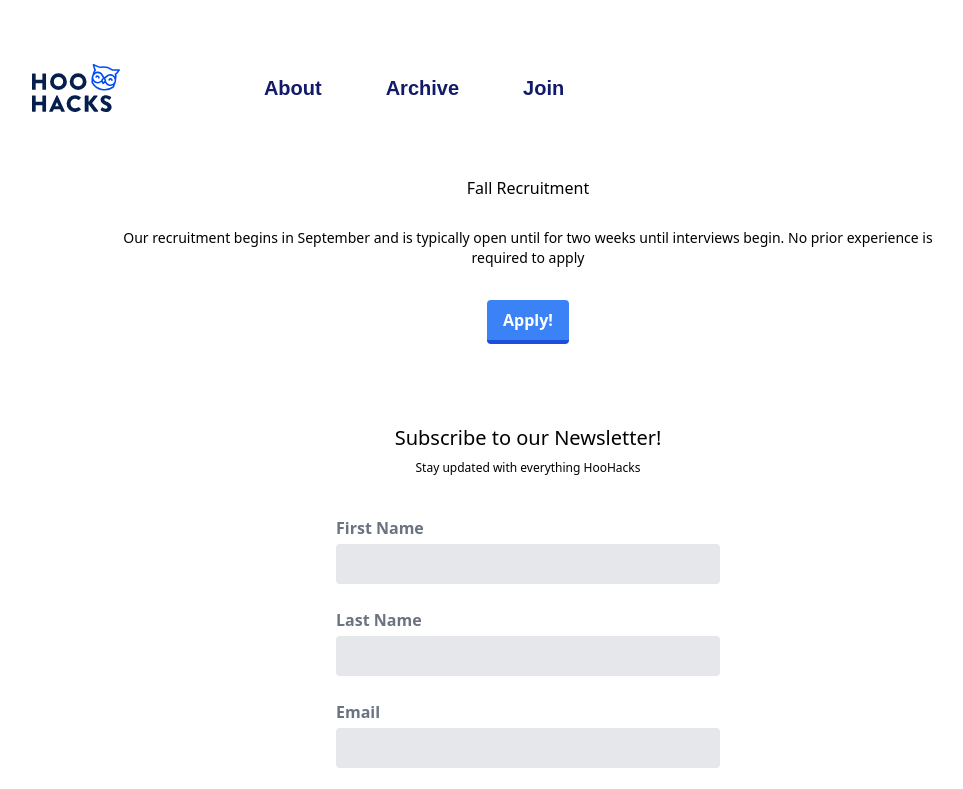
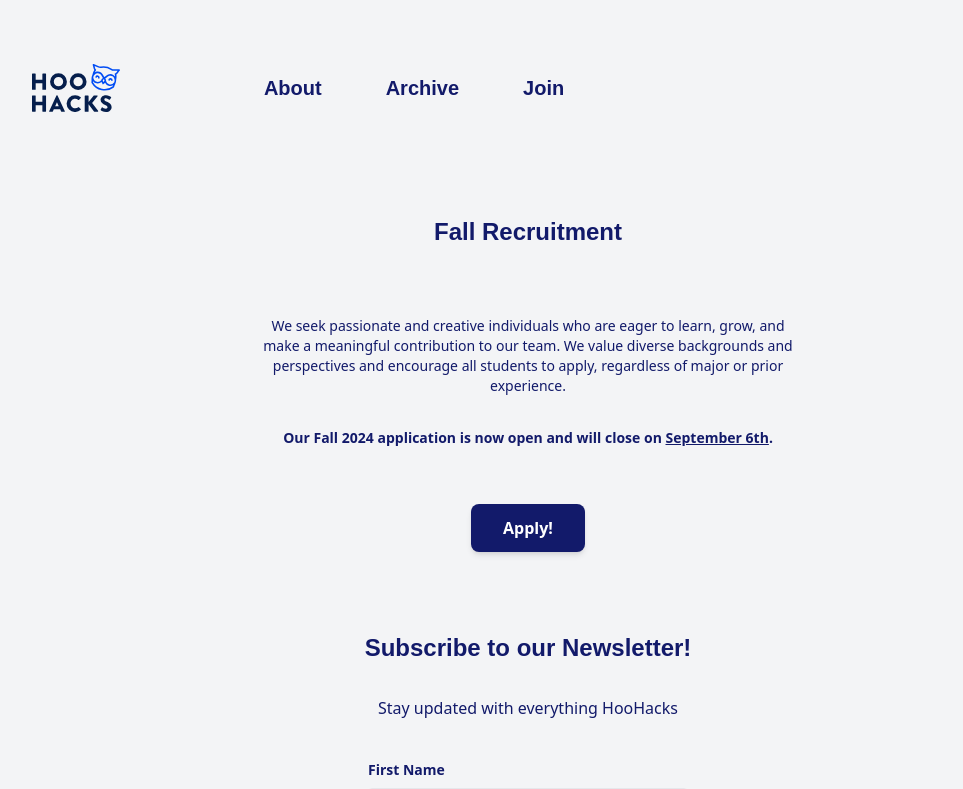
Before and after one commit to hoohacks/team-website, a React (Create React App) app: page /join in a window 1280 px wide. Shown: the top 789 px of the page, without its empty margins (112-1075 px from the left). Built offline with nearby package versions, Linux system fonts and the light colour scheme; the HTML template or start-up script is replaced by a standard one.

Commit message:
home page fixes

```diff
--- a/src/App.tsx
+++ b/src/App.tsx
@@ -9,7 +9,8 @@ import Archive from "./screens/Archive";
 
 function App() {
   return (
-    <>
+
+    <div className="bg-gray-100 min-h-screen">
       <Navbar />
       <Routes>
         <Route path="/" element={<Home />}></Route>
@@ -18,7 +19,7 @@ function App() {
         <Route path="*" element={<NotFound />}></Route>
       </Routes>
       <Footer />
-    </>
+      </div>
   );
 }
 
--- a/src/components/Navbar.tsx
+++ b/src/components/Navbar.tsx
@@ -3,7 +3,7 @@ import owlLogo from "../assets/logo-name-stacked-color.svg";
 
 const Navbar = () => {
   return (
-    <nav className="flex flex-wrap items-center justify-between p-4 md:p-8 lg:p-16 bg-white font-chakra-petch">
+    <nav className="flex flex-wrap items-center justify-between p-4 md:p-8 lg:p-16 bg-gray-100 font-chakra-petch"> {/* Changed from bg-white to bg-gray-100 */}
       <div className="flex items-center gap-4 md:gap-8 lg:gap-16 pl-4 md:pl-8 lg:pl-20">
         <img
           src={owlLogo}
--- a/src/screens/Archive.tsx
+++ b/src/screens/Archive.tsx
@@ -9,16 +9,9 @@ const Archive = () => {
       <div className="history-section">
         <h1 className="history-title">Our History</h1>
         <p className="history-text">
-        Lorem ipsum dolor sit amet, consectetur adipiscing elit. Vivamus lacinia odio vitae vestibulum vestibulum.
-        Cras vehicula tortor a justo vehicula, non cursus magna consectetur. Sed aliquet massa nec urna aliquam, ac laoreet nunc tristique.
-        Integer euismod, ligula ut aliquam fringilla, ipsum nulla viverra ligula, a bibendum nisl ante quis lacus. Nam cursus, purus vel pellentesque pharetra, purus quam fermentum lorem,
-        a luctus orci nisl sit amet arcu. Fusce id sapien bibendum, pharetra eros id, tempus erat.
-        </p>
-        <p className="history-text">
-        Lorem ipsum dolor sit amet, consectetur adipiscing elit. Vivamus lacinia odio vitae vestibulum vestibulum. Cras vehicula tortor a justo vehicula, non cursus magna consectetur.
-        Sed aliquet massa nec urna aliquam, ac laoreet nunc tristique. Integer euismod, ligula ut aliquam fringilla, ipsum nulla viverra ligula,
-        a bibendum nisl ante quis lacus. Nam cursus, purus vel pellentesque pharetra, purus quam fermentum lorem, a luctus orci nisl sit amet arcu.
-        Fusce id sapien bibendum, pharetra eros id, tempus erat.
+        In the fall of 2013, a group of students founded HackUVA with the mission of fostering a culture of innovation and collaboration at the University of Virginia. They established committees for finance, sponsorship, and technology and hosted the university's first hackathon, attracting students and companies from across the nation. The event was a resounding success and has continued to grow each year.
+        Eventually renamed HooHacks, it has become one of the University of Virginia's most significant and anticipated events, embodying the spirit of creativity and technological advancement.
+
         </p>
       </div>
 
--- a/src/screens/JoinPage.tsx
+++ b/src/screens/JoinPage.tsx
@@ -16,7 +16,9 @@ const JoinPage = () => {
 
   const handleApply = () => {
     console.log("Redirect to application");
+    window.open("https://forms.office.com/r/HpE1Lm4wCj", "_blank");
 };
+
 
   const handleSubscribe = async (event: any) => {
     setUserDetails(intialFormData);
@@ -68,39 +70,45 @@ const JoinPage = () => {
   };
 
   return (
-    <div>
-      <div className="container mx-auto flex flex-col h-screen items-center">
-        <div className="mb-7 font">Fall Recruitment</div>
-        <div className="w-2/3 text-center mb-8 text-sm">
-          Our recruitment begins in September and is typically open until for
-          two weeks until interviews begin. No prior experience is required to
-          apply
+    <div className="min-h-screen bg-gray-100 flex items-center justify-center font-sans text-[#121A6A]">
+      <div className="container mx-auto max-w-xl px-4 flex flex-col items-center">
+        <div className="mb-7 text-center font-chakra-petch text-2xl font-bold pt-10">
+          Fall Recruitment
         </div>
-        <div className="mb-20">
+        <div className="text-center mb-8 text-sm pt-10">
+
+        We seek passionate and creative individuals who are eager to learn, grow, and make a meaningful contribution to our team. We value diverse backgrounds and perspectives and encourage all students to apply, regardless of major or prior experience.
+
+        </div>
+        <div className="text-center mb-8 text-sm pb-6">
+          <b>
+            Our Fall 2024 application is now open and will close on <u>September 6th</u>.
+          </b>
+        </div>
+        <div className="mb-10">
           <button
-            className="bg-blue-500 hover:bg-blue-400 text-white font-bold py-2 px-4 border-b-4 border-blue-700 hover:border-blue-500 rounded"
+            className="bg-[#121A6A] hover:bg-blue-800 text-white font-bold py-3 px-8 rounded-lg shadow-md"
             onClick={handleApply}
           >
             Apply!
           </button>
         </div>
-        <div className="text-xl mb-2">Subscribe to our Newsletter!</div>
-        <div className="text-xs mb-10">
+        <div className="text-2xl mb-2 font-chakra-petch font-bold pt-10 pb-6">
+          Subscribe to our Newsletter!
+        </div>
+        <div className="text-s mb-10">
           Stay updated with everything HooHacks
         </div>
-        <form className="w-full max-w-sm" onSubmit={handleSubscribe}>
-          <div className="flex flex-col mb-6 items-center">
-            <div className="mr-auto">
+        <form className="w-full max-w-xs pb-20" onSubmit={handleSubscribe}>
+          <div className="flex flex-col mb-4">
             <label
-                className="block text-gray-500 font-bold text-right mb-1 mb-0 pr-4"
+              className="block text-sm font-bold mb-2"
               htmlFor="inline-full-name"
             >
               First Name
             </label>
-            </div>
-            <div className="w-full">
             <input
-                className="bg-gray-200 appearance-none border-2 border-gray-200 rounded w-full py-2 px-4 text-gray-700 leading-tight focus:outline-none focus:bg-white focus:border-purple-500"
+              className="bg-white appearance-none border rounded w-full py-2 px-3 text-gray-700 leading-tight focus:outline-none focus:shadow-outline"
               id="inline-full-name"
               type="text"
               name="firstName"
@@ -108,19 +116,15 @@ const JoinPage = () => {
               onChange={handleInput}
             />
           </div>
-          </div>
-          <div className="flex flex-col items-center mb-6">
-            <div className="mr-auto">
+          <div className="flex flex-col mb-4">
             <label
-                className="block text-gray-500 font-bold text-right mb-1 mb-0 pr-4"
+              className="block text-sm font-bold mb-2"
               htmlFor="inline-last-name"
             >
               Last Name
             </label>
-            </div>
-            <div className="w-full">
             <input
-                className="bg-gray-200 appearance-none border-2 border-gray-200 rounded w-full py-2 px-4 text-gray-700 leading-tight focus:outline-none focus:bg-white focus:border-purple-500"
+              className="bg-white appearance-none border rounded w-full py-2 px-3 text-gray-700 leading-tight focus:outline-none focus:shadow-outline"
               id="inline-last-name"
               type="text"
               name="lastName"
@@ -128,19 +132,15 @@ const JoinPage = () => {
               onChange={handleInput}
             />
           </div>
-          </div>
-          <div className="flex flex-col items-center mb-10">
-            <div className="mr-auto">
+          <div className="flex flex-col mb-6">
             <label
-                className="block text-gray-500 font-bold text-right mb-1 mb-0 pr-4"
+              className="block text-sm font-bold mb-2"
               htmlFor="inline-email"
             >
               Email
             </label>
-            </div>
-            <div className="w-full">
             <input
-                className="bg-gray-200 appearance-none border-2 border-gray-200 rounded w-full py-2 px-4 text-gray-700 leading-tight focus:outline-none focus:bg-white focus:border-purple-500"
+              className="bg-white appearance-none border rounded w-full py-2 px-3 text-gray-700 leading-tight focus:outline-none focus:shadow-outline"
               id="inline-email"
               type="email"
               name="Email"
@@ -148,16 +148,17 @@ const JoinPage = () => {
               onChange={handleInput}
             />
           </div>
-          </div>
-          <div className="flex justify-center items-center">
+          <div className="flex justify-center pb-10">
             <button
-              className="bg-blue-500 hover:bg-blue-400 text-white font-bold py-2 px-4 border-b-4 border-blue-700 hover:border-blue-500 rounded"
+              className={`bg-[#121A6A] hover:bg-blue-800 text-white font-bold py-3 px-8 rounded-lg shadow-md ${
+                isSubscribed ? "opacity-50 cursor-not-allowed" : ""
+              }`}
               type="submit"
               disabled={isSubscribed}
             >
               {isSubscribed ? (
                 <span style={{ color: "white" }}>
-                  {userDetails.Email} Added to Listserv ✔️
+                  Added to Listserv ✔️
                 </span>
               ) : (
                 "Subscribe"
```
Also changed, not shown: src/screens/Home/Home.tsx (+21 -20 lines). Lines whose indentation alone changed are shown as unchanged.
